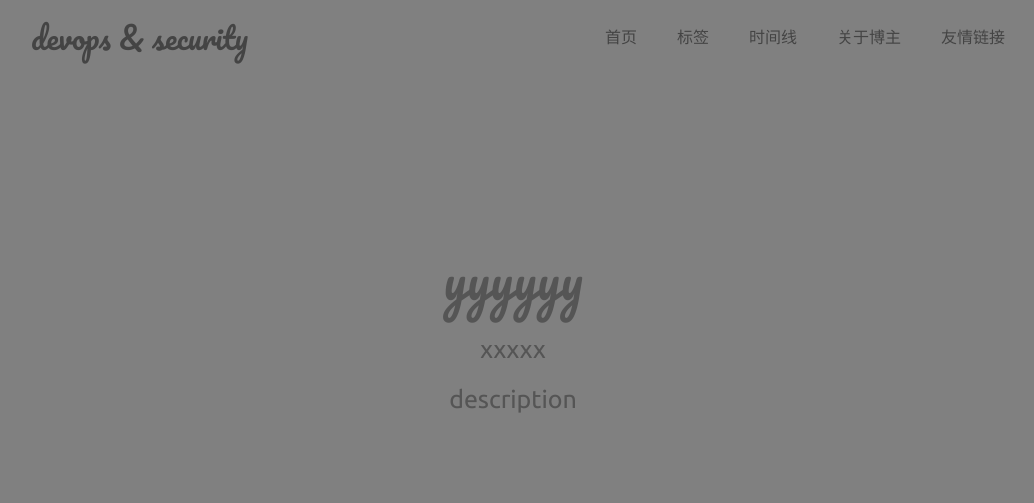
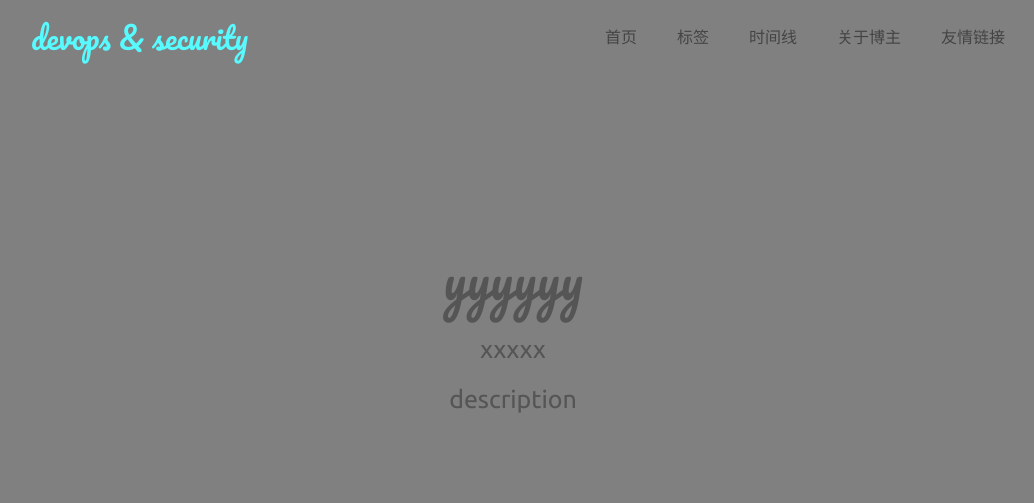
Before and after one commit to e01-cry/e01-cry.github.io, a Jekyll site: the page built from index.html, in a window 1280 px wide. Shown: the top 503 px of the page, without its empty margins (127-1161 px from the left). Built offline with Jekyll 4.4.1, drawn with Linux system fonts in a browser that asks for light colours.

Commit message:
update blog

```diff
--- a/assets/css/style.css
+++ b/assets/css/style.css
@@ -39,7 +39,7 @@ a{
     margin-left: 30px;
 }
 .logo a{
-  color: #444;
+  color: #57faff;
   /*display: block;*/
   /*font-family: 'Kaushan Script', cursive;*/
   font-family: Pacifico;
```
